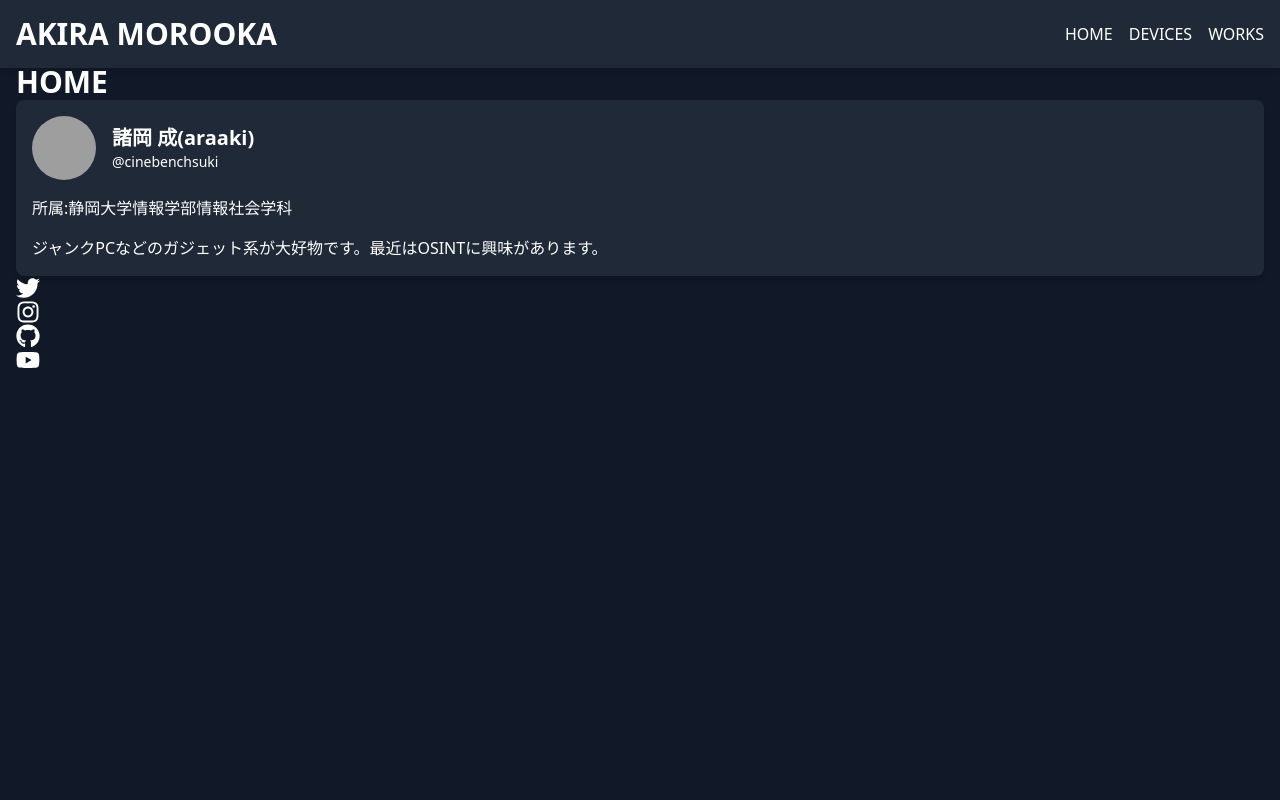
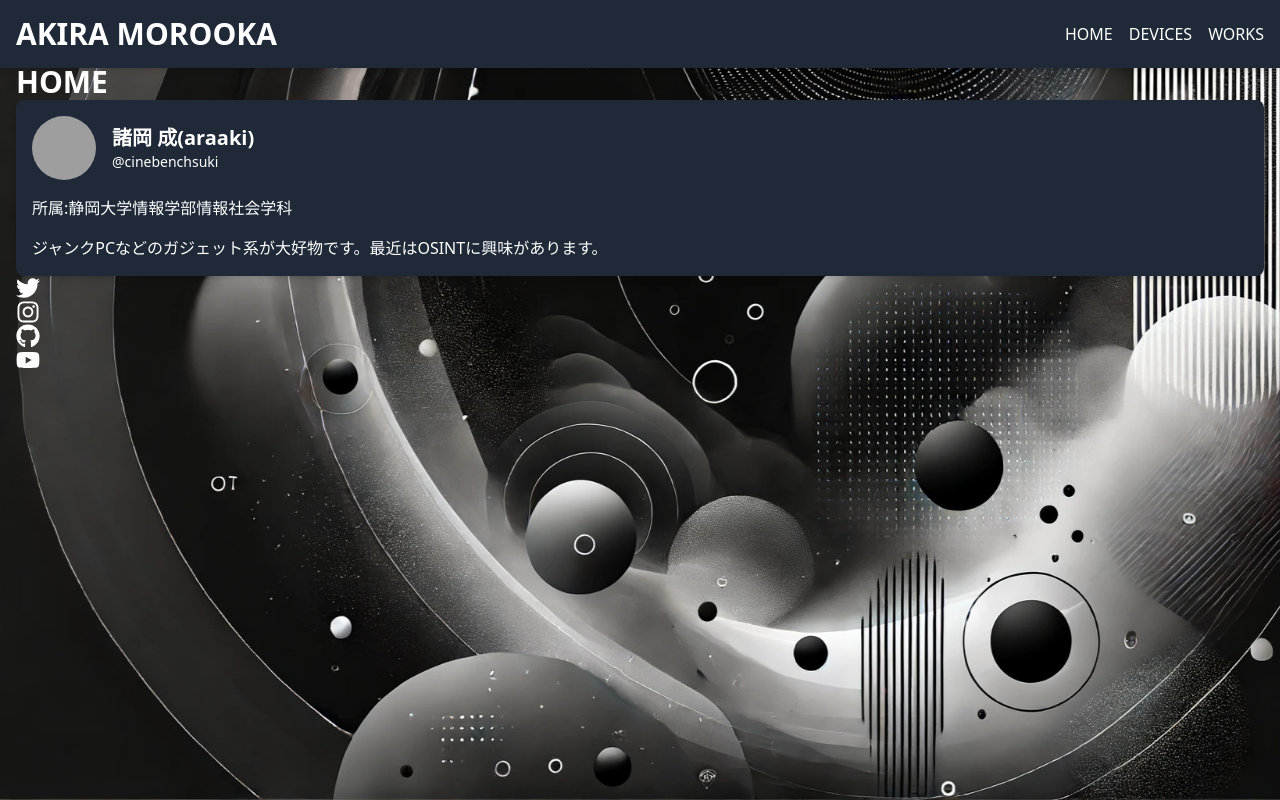
Before and after one commit to araaki12345/araaki-homepage, a React (Vite) app: page / in a window 1280 px wide. Built offline with nearby package versions, Linux system fonts and the light colour scheme; grey boxes are pictures that could not be loaded.

Commit message:
change:背景を変更

```diff
--- a/src/components/templates/MainTemplate.tsx
+++ b/src/components/templates/MainTemplate.tsx
@@ -1,5 +1,6 @@
 import React from 'react';
 import { Link } from 'react-router-dom';
+import backgroundImage from '@/assets/bg.jpg';
 
 interface MainTemplateProps {
   children: React.ReactNode;
@@ -8,7 +9,8 @@ interface MainTemplateProps {
 const MainTemplate: React.FC<MainTemplateProps> = ({ children }) => {
   return (
     <div className="relative min-h-screen">
-        <div className= "relative z-10"/>
+       <div className="background" style={{ backgroundImage: `url(${backgroundImage})` }} />
+        <div className= "relative z-10">
           <header className="p-4 bg-gray-800 text-white fixed w-full top-0 flex justify-between items-center shadow-md z-10">
           <div className='text-3xl font-bold'>
           <Link to="/">AKIRA MOROOKA</Link>
@@ -23,6 +25,7 @@ const MainTemplate: React.FC<MainTemplateProps> = ({ children }) => {
         {children}
       </main>
     </div>
+    </div>
   );
 };
 
```
Also changed, not shown: src/assets/bg.jpg (added).
